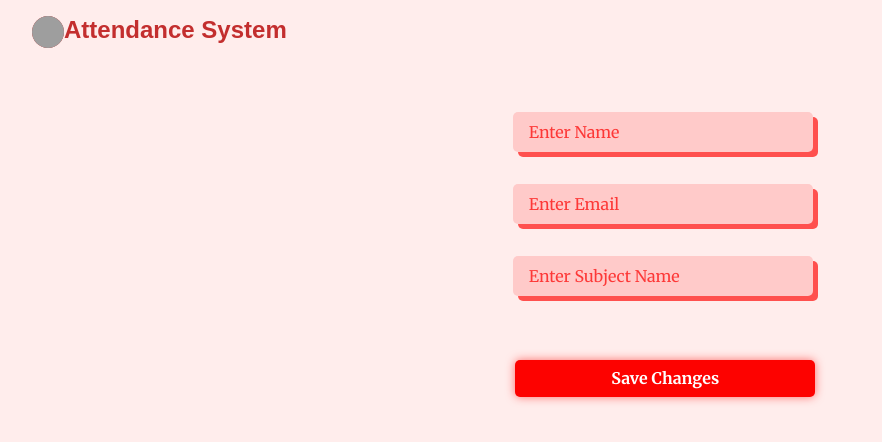
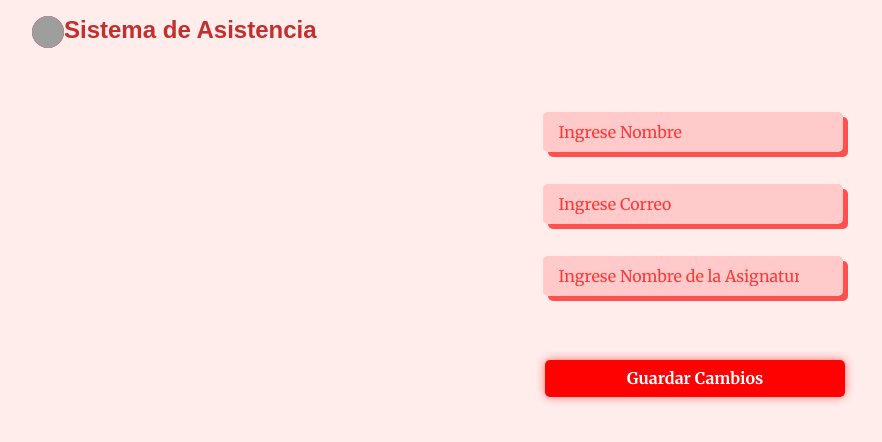
Before and after one commit to HIJN-bot/asistencia, a PHP site: page /admin/edit_teacher.php?id=1 in a window 1280 px wide. Shown: the top 442 px of the page, without its empty margins (128-1010 px from the left). Run offline with PHP 8.4, Linux system fonts and the light colour scheme; a user stored in the database is signed in; data that the repository does not hold is empty; some web fonts are replaced; grey boxes are pictures that could not be loaded.

Commit message:
Update edit_teacher.php

```diff
--- a/QR-Code-Based-Attendance-System/QR-ATS-main/admin/edit_teacher.php
+++ b/QR-Code-Based-Attendance-System/QR-ATS-main/admin/edit_teacher.php
@@ -11,11 +11,11 @@ $id = $_GET['id'];
 ?>
 
 <!DOCTYPE html>
-<html lang="en">
+<html lang="es">
 <head>
     <meta charset="UTF-8">
     <meta name="viewport" content="width=device-width, initial-scale=1.0">
-    <title>QR Code Based Attendance System</title>
+    <title>Sistema de Asistencia con Código QR</title>
     <link rel="stylesheet" href="../css/style.css">
     <style>
         .right{
@@ -32,21 +32,21 @@ $id = $_GET['id'];
         <section class="left">
             <div class="logo">
                 <img src="../resources/img/Attendance System.png" alt="">
-                <h2>Attendance System</h2>
+                <h2>Sistema de Asistencia</h2>
             </div>
         </section>
         <section class="right">
             <form action="#" method="post" id="form">
                 <div class="input_area">
-                    <input type="text" placeholder="Enter Name" name="name" value="<?php echo $_GET['name'];?>" required>
+                    <input type="text" placeholder="Ingrese Nombre" name="name" value="<?php echo $_GET['name'];?>" required>
                 </div>
                 <div class="input_area">
-                    <input type="email" placeholder="Enter Email" name="email" value="<?php echo $_GET['email'];?>" required>
+                    <input type="email" placeholder="Ingrese Correo" name="email" value="<?php echo $_GET['email'];?>" required>
                 </div>
                 <div class="input_area">
-                    <input type="text" placeholder="Enter Subject Name" name="subject" value="<?php echo $_GET['subject'];?>" required>
+                    <input type="text" placeholder="Ingrese Nombre de la Asignatura" name="subject" value="<?php echo $_GET['subject'];?>" required>
                 </div>
-                <input type="submit" value="Save Changes" class="button_submit" name="update">
+                <input type="submit" value="Guardar Cambios" class="button_submit" name="update">
             </form>
         </section>
     </main>
```
